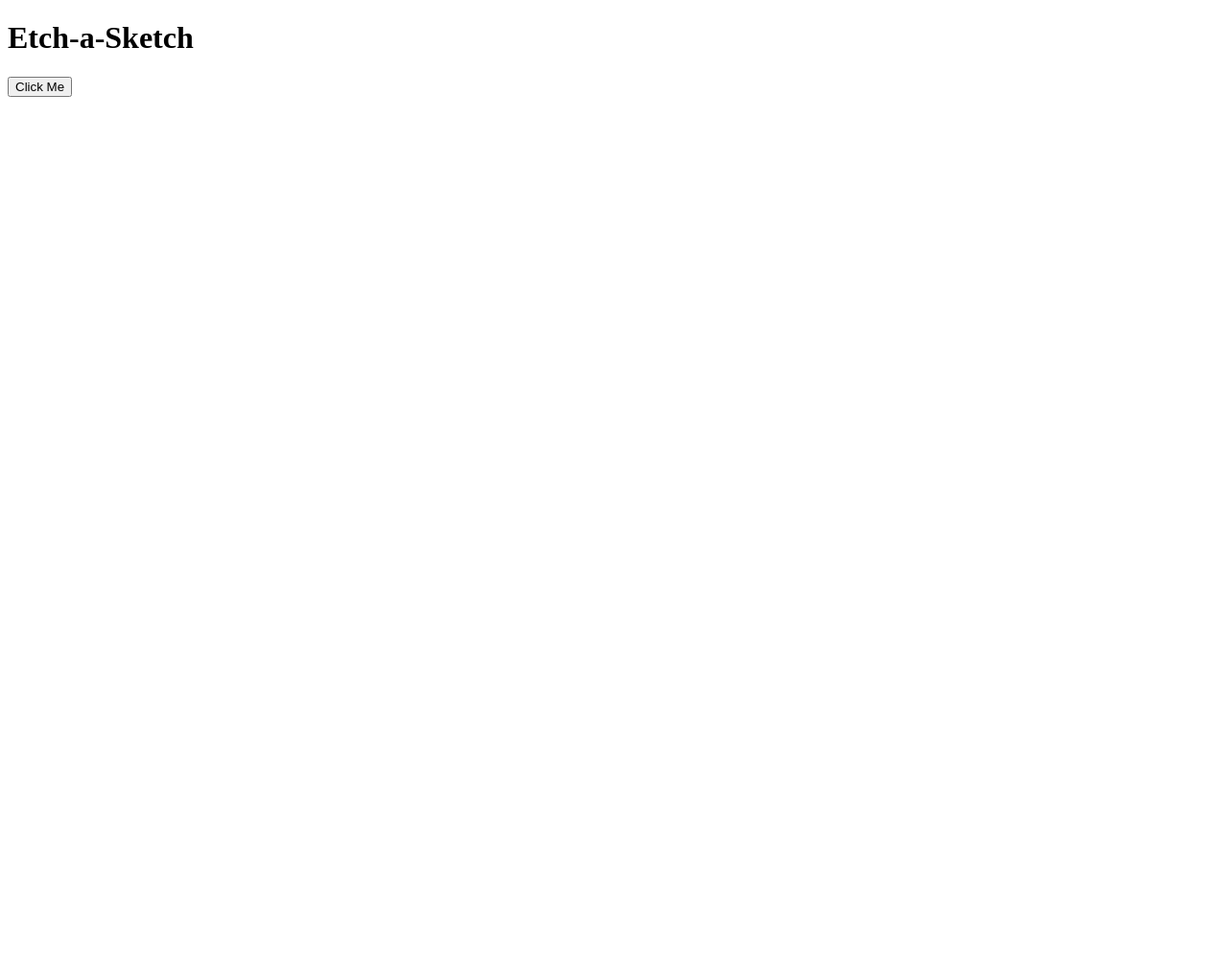
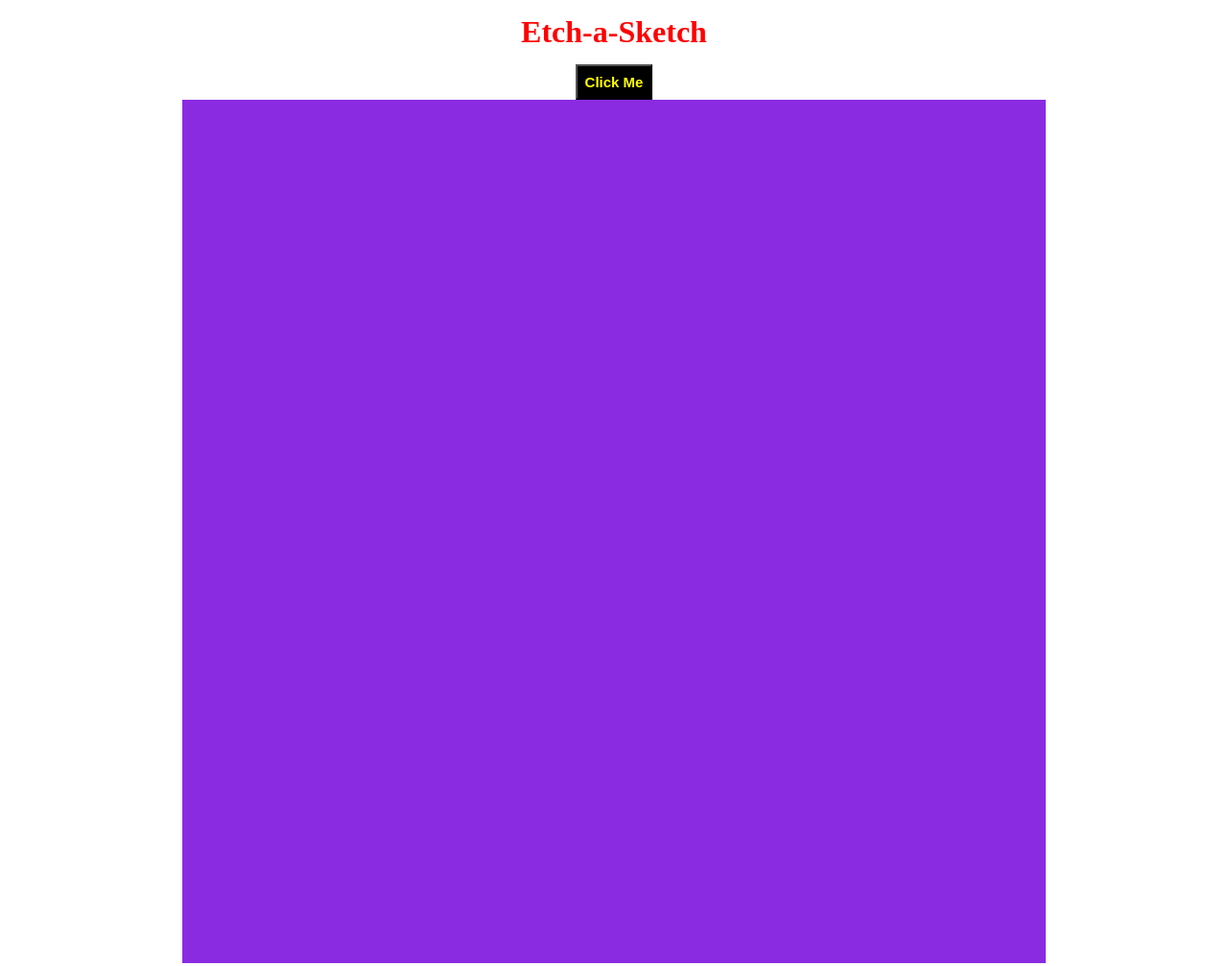
Before and after one commit to AdeBeeY/Etch-a-Sketch, a plain HTML site: page index.html in a window 1280 px wide. Shown: the whole page at 96% size. Before the commit the page ends 800 px from the top, so only its background shows below. Drawn offline with Linux system fonts and the light colour scheme; the site is published under a folder, as on GitHub Pages, so addresses that start at the root find nothing.

Commit message:
remove the slashes at the front of the style sheet and script file
The app isn't resonding from the repository

```diff
--- a/index.html
+++ b/index.html
@@ -3,14 +3,13 @@
 <head>
   <meta charset="UTF-8">
   <meta name="viewport" content="width=device-width, initial-scale=1.0">
-  <link rel="stylesheet" href="/style.css">
-  <script src="/script.js" defer></script>
+  <link rel="stylesheet" href="style.css">
   <title>Etch-a-Sketch</title>
 </head>
 <body>
   <h1>Etch-a-Sketch</h1>
   <button class="js-btn">Click Me</button>
   <div class="js-container"></div>
-
+  <script src="script.js"></script>
 </body>
 </html>
```
